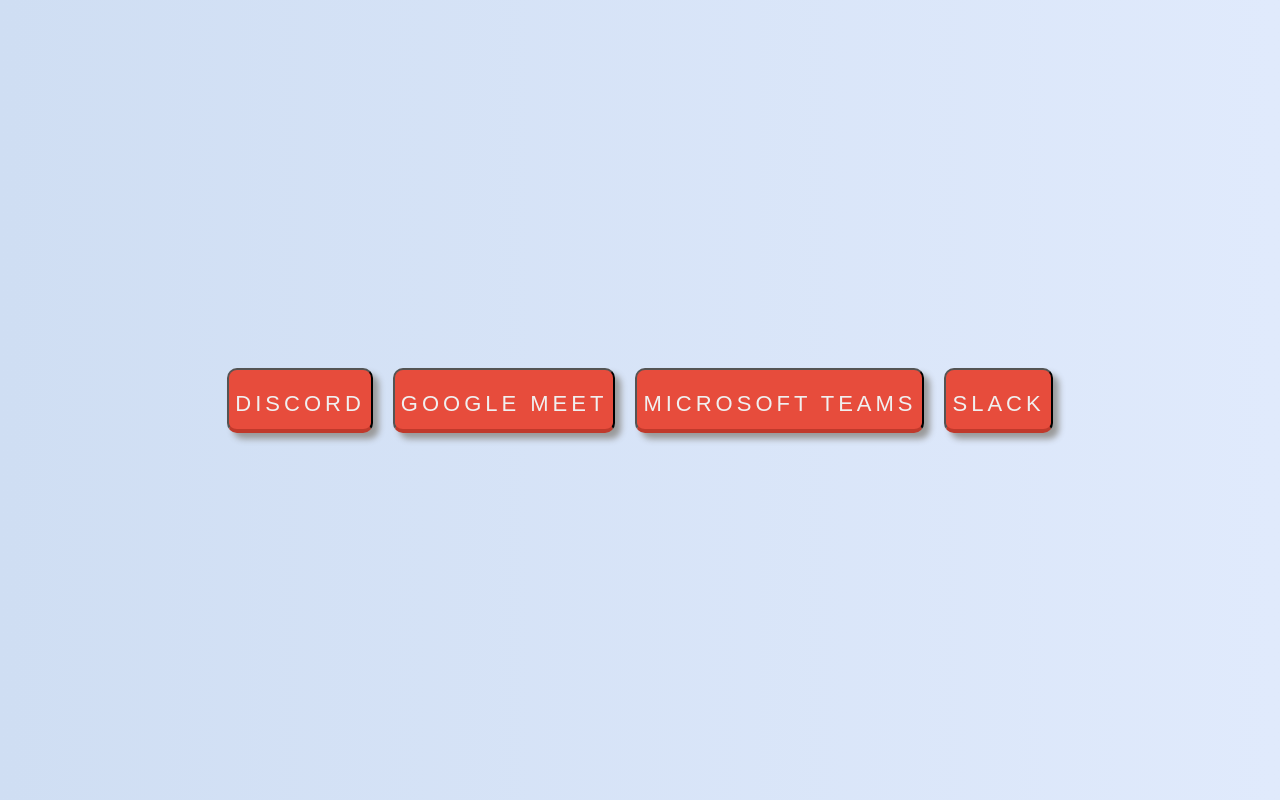
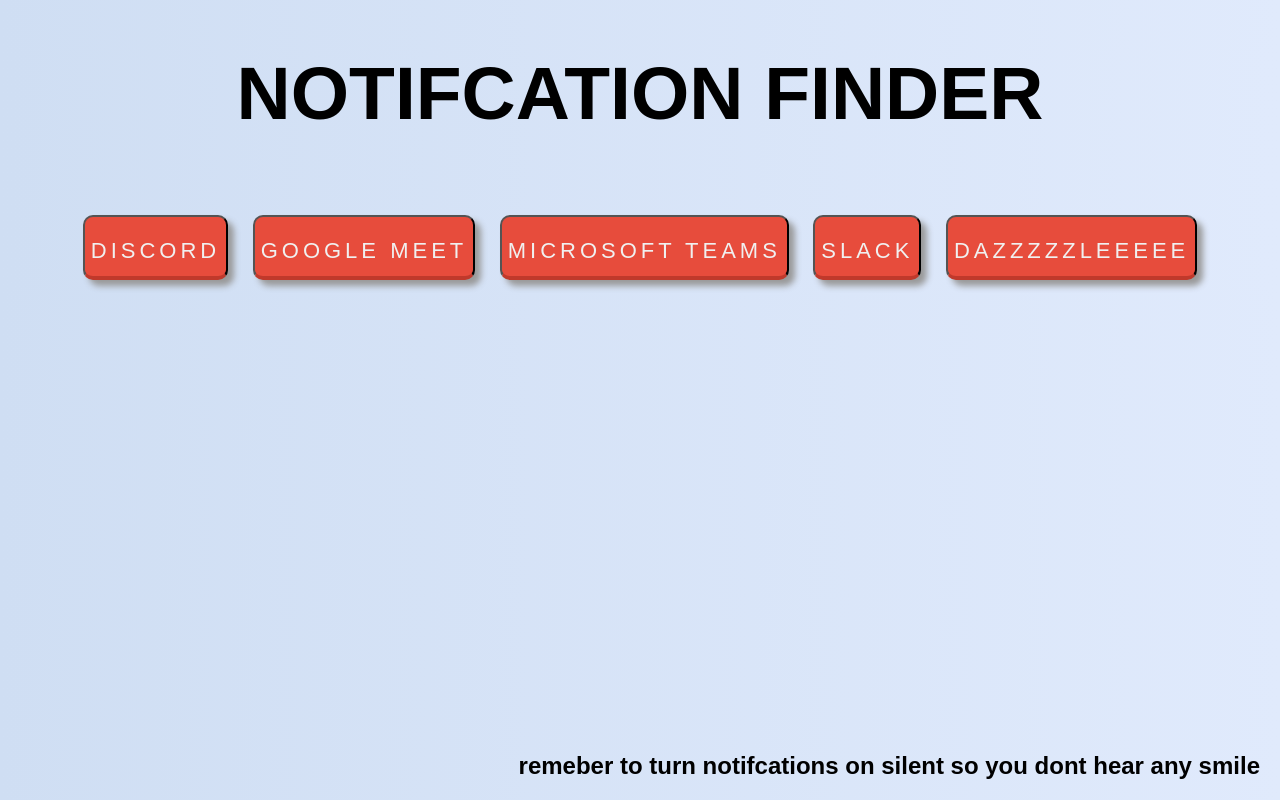
Before and after one commit to TheyCallMeKWAM/notificationSounds, a plain HTML site: page index.html in a window 1280 px wide. Drawn offline with Linux system fonts and the light colour scheme.

Commit message:
DAZZZZZZLEEEEEEEEEE

```diff
--- a/index.css
+++ b/index.css
@@ -3,15 +3,25 @@
   }
 
   html, body {
-    height: 100%;
-    width: 100%;
-    display: flex;
-    justify-content: center;
-    align-items: center;
+    text-align: center;
     background: #E0EAFC;
     background: linear-gradient(to left, #E0EAFC , #CFDEF3);
     font-family: 'Oswald', sans-serif;
   }
+    .sounds{
+      height: 100%;
+      width: 100%;
+      display: block;
+      justify-content: center;
+      align-items: center;
+    }
+
+    h1{
+      text-transform: uppercase;
+      font-size: 75px;
+      display: block;
+
+    }
 
     input {
     text-align: center;
@@ -30,7 +40,7 @@
     background: #e74c3c;
     transition: background 0.05s linear;
     transition: all .05s linear;
-    margin: 0 10px 0 10px;
+    margin: 10px 10px 10px 10px;
   }
 
    input:active {
@@ -38,3 +48,8 @@
     border-bottom: 1px solid #c0392b;
     transform: translateY(3px);
   }
+
+  footer{
+    position: absolute; bottom: 0; right: 0;
+    padding-right: 20px;
+  }
--- a/index.html
+++ b/index.html
@@ -6,14 +6,22 @@
     <script src="index.js"></script>
     <meta http-equiv="X-UA-Compatible" content="IE=edge">
     <meta name="viewport" content="width=device-width, initial-scale=1.0">
-    <title>Document</title>
+    <title>Notifcaiton Finder</title>
 </head>
 <body>
+    <h1>NOTIFCATION FINDER</h1>
+    <br>
+    <div class="sounds">
+        <input type="button" value="Discord" onclick="audio.play()">
+        <input type="button" value="Google Meet" onclick="audio2.play()">
+        <input type="button" value="Microsoft Teams" onclick="audio3.play()">
+        <input type="button" value="Slack" onclick="audio4.play()">
+        <input type="button" value="DAZZZZZLEEEEE" onclick="audio5.play()">
 
-    <input type="button" value="Discord" onclick="audio.play()">
-    <input type="button" value="Google Meet" onclick="audio2.play()">
-    <input type="button" value="Microsoft Teams" onclick="audio3.play()">
-    <input type="button" value="Slack" onclick="audio4.play()">
+    </div>
 
 </body>
+<footer>
+    <h2>remeber to turn notifcations on silent so you dont hear any smile</h2>
+</footer>
 </html>
--- a/index.js
+++ b/index.js
@@ -24,3 +24,10 @@
 audio4.play();
 
 }
+
+var audio5 = new Audio("audiofiles/dazzle.mp3");
+audio5.oncanplaythrough = function(){
+    audio5.volume = 0.2;
+audio5.play();
+
+}
```
Also changed, not shown: 1 other file.
